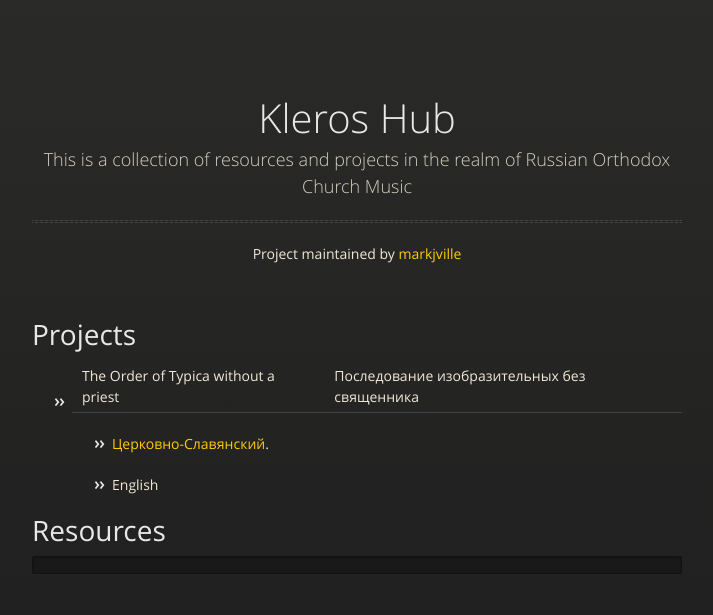
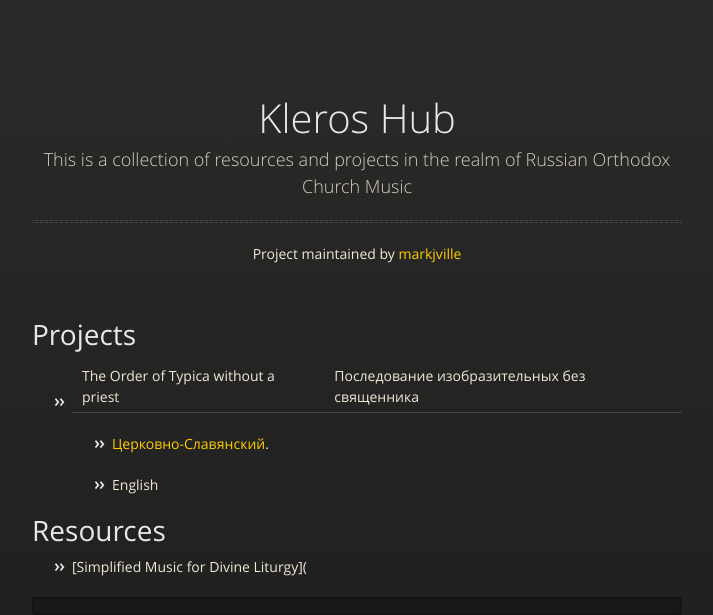
Before and after one commit to markjville/markjville.github.io, a Jekyll site: the page built from index.md, in a window 1280 px wide. Shown: the top 615 px of the page, without its empty margins (283-996 px from the left). Built offline with Jekyll 4.4.1, drawn with Linux system fonts in a browser that asks for light colours; our own code applies the rules of GitHub Pages for plain Markdown files.

Commit message:
Update index.md

````diff
--- a/index.md
+++ b/index.md
@@ -12,6 +12,8 @@ layout: default
 
 # Resources
 
+- [Simplified Music for Divine Liturgy](
+
 
 ```
 ```
````
